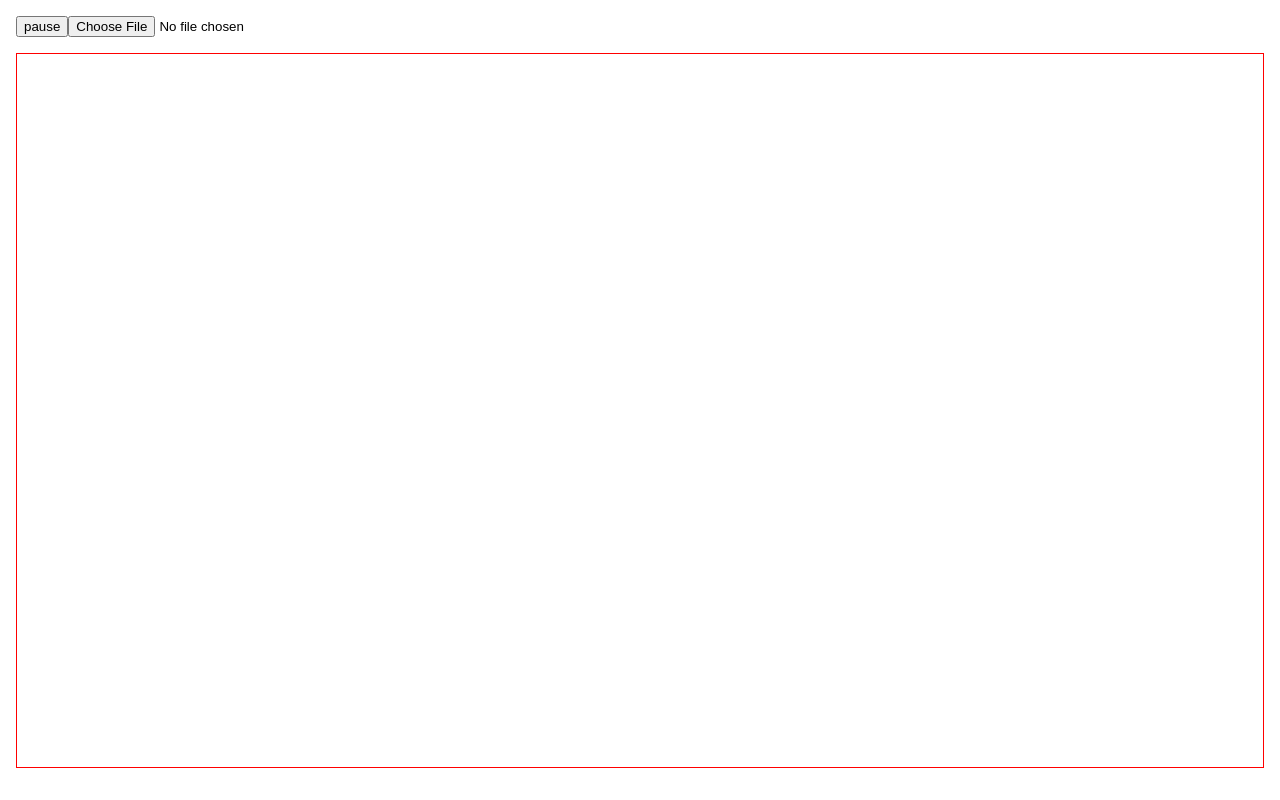
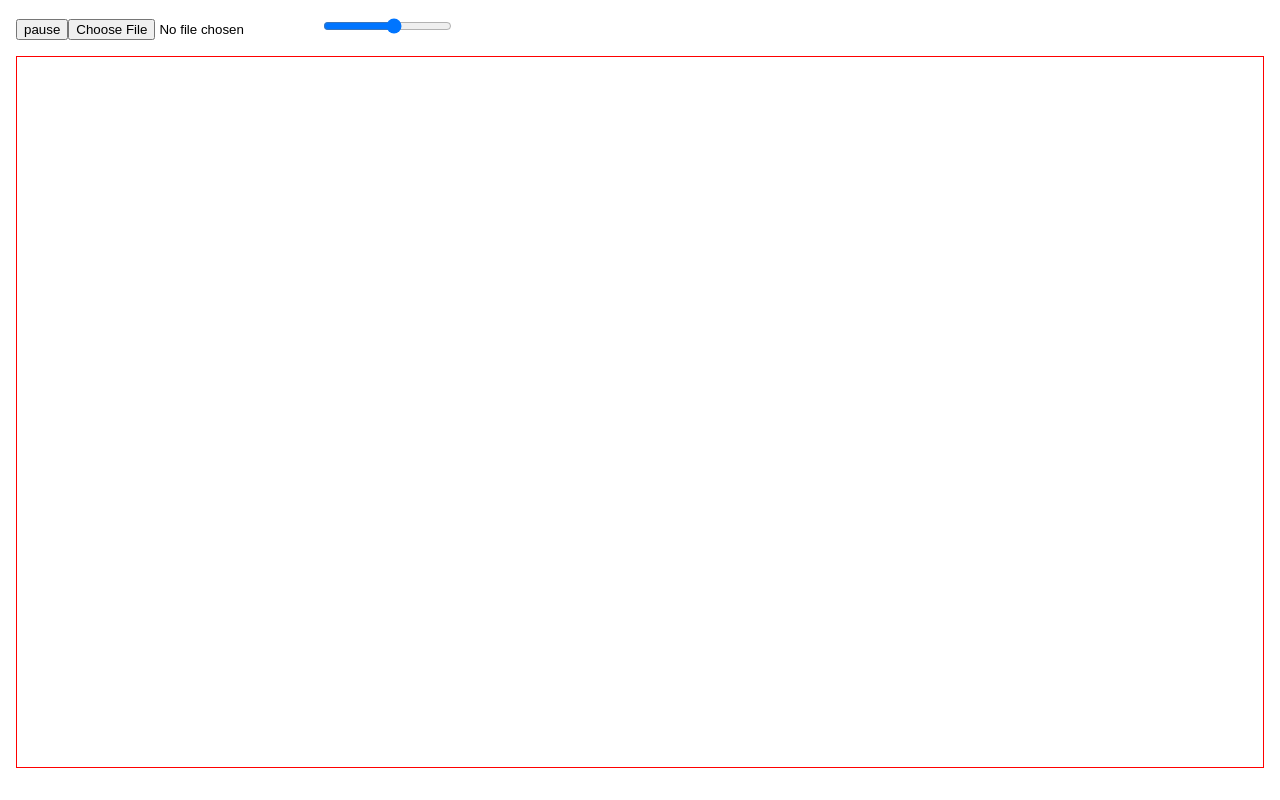
Before and after one commit to gnarlynarley/gif-study, a React (Vite) app: page / in a window 1280 px wide. Built offline with nearby package versions, Linux system fonts and the light colour scheme.

Commit message:
feat: add speed input

```diff
--- a/src/App.tsx
+++ b/src/App.tsx
@@ -22,6 +22,8 @@ function useLocalForageState<T>(key: string, defaultState: T) {
 
 export function App() {
   const [playing, setPlaying] = React.useState(true);
+  const [speed, setSpeed] = useLocalForageState<number>("speed", 6);
+  const speedValue = speed ?? 6;
   const [pending, setPending] = React.useState(false);
   const [gif, setGif] = useLocalForageState<Gif | null>("data", null);
   const gifInfo = React.useMemo(() => {
@@ -43,7 +45,6 @@ export function App() {
     };
   }, [gif]);
   const [file, setFile] = React.useState<File | null>(null);
-  const canvasRef = React.useRef<HTMLCanvasElement>(null);
   const [frame, setFrame] = React.useState(0);
 
   React.useEffect(() => {
@@ -71,12 +72,12 @@ export function App() {
     const max = gifInfo.timelineFrames.length;
     const id = setInterval(() => {
       setFrame((prev) => (prev + 1) % max);
-    }, 1000 / 60);
+    }, 1000 / (speedValue * 10));
 
     return () => {
       clearInterval(id);
     };
-  }, [gifInfo, playing]);
+  }, [gifInfo, playing, speedValue]);
 
   React.useEffect(() => {}, []);
 
@@ -96,6 +97,14 @@ export function App() {
             setFile(file);
             ev.target.value = "";
           }}
+        />
+        <input
+          type="range"
+          min="1"
+          max="10"
+          step={1}
+          value={speedValue}
+          onChange={(ev) => setSpeed(ev.target.valueAsNumber)}
         />
         {pending && <span>pending..</span>}
       </div>
```
